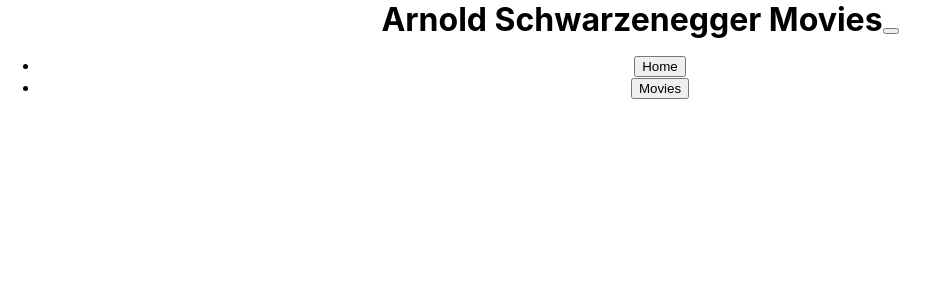
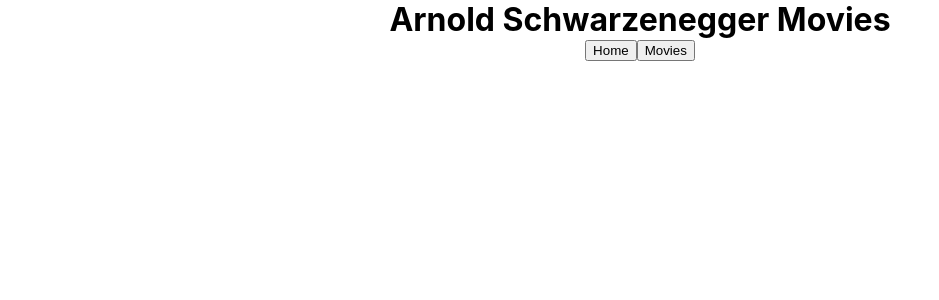
Before and after one commit to Kimichka/phase-2-react-project-frontend-github, a React (Create React App) app: page / in a window 1280 px wide. Shown: the top 300 px of the page, without its empty margins (0-939 px from the left). Built offline with nearby package versions, Linux system fonts and the light colour scheme.

Commit message:
Updates Header

```diff
--- a/src/components/Header.js
+++ b/src/components/Header.js
@@ -13,19 +13,9 @@
     <nav className="navbar navbar-expand-lg navbar-light bg-light">
       <div className="container-fluid">
         <span className="navbar-brand header-text">Arnold Schwarzenegger Movies</span>
-        <button className="navbar-toggler" type="button" data-bs-toggle="collapse" data-bs-target="#navbarNav" aria-controls="navbarNav" aria-expanded="false" aria-label="Toggle navigation">
-          <span className="navbar-toggler-icon"></span>
-        </button>
-        <div className="collapse navbar-collapse" id="navbarNav">
-          <ul className="navbar-nav">
-            <li className="nav-item">
-              <button className="nav-link" onClick={handleHomeClick}>Home</button>
-            </li>
-            <li className="nav-item">
-              <button className="nav-link" onClick={() => setShowMovies(true)}>Movies</button>
-            </li>
-
-          </ul>
+        <div className="navbar-buttons">
+          <button className="nav-link" onClick={handleHomeClick}>Home</button>
+          <button className="nav-link" onClick={() => setShowMovies(true)}>Movies</button>
         </div>
       </div>
     </nav>
```
